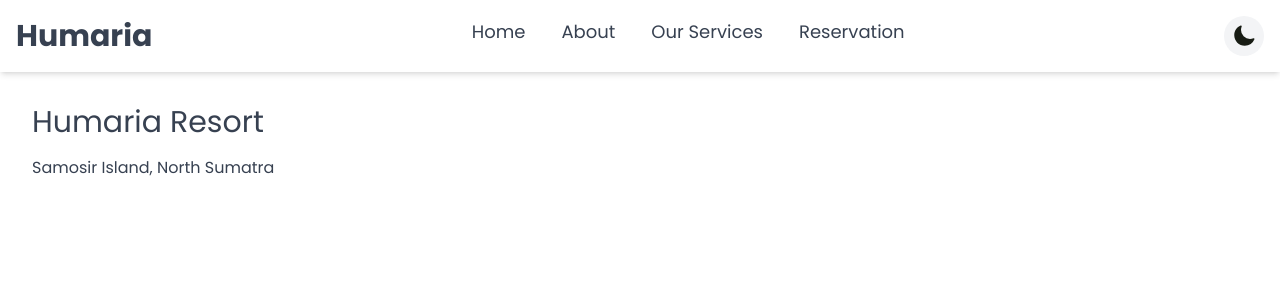
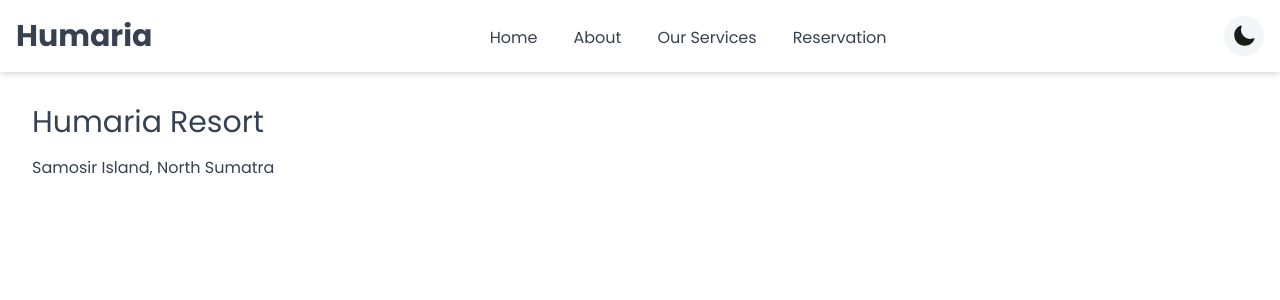
Before and after one commit to dodimarthen/Humaria-Resort-Web, a React (Vite) app: page / in a window 1280 px wide. Shown: the top 300 px of the page. Built offline with nearby package versions, Linux system fonts and the light colour scheme.

Commit message:
make navlink more responsive

```diff
--- a/src/Components/Navlink/Navlink.jsx
+++ b/src/Components/Navlink/Navlink.jsx
@@ -2,9 +2,10 @@ function NavLink({ href, children }) {
   return (
     <a
       href={href}
-      className="text-lg text-gray-700 dark:text-gray-200 pb-1 border-b-4 border-transparent hover:border-[#29ADB2] dark:hover:border-[#FFE4C9] transition-colors duration-300"
+      className="inline-block max-w-max pt-2 text-sm sm:text-base md:text-md lg:text-md text-gray-700 dark:text-gray-200 pb-0.5 border-b-2 border-transparent hover:border-[#EB8317] dark:hover:border-[#B4B4B3] transition-colors duration-200 relative"
     >
       {children}
+      <span className="absolute left-0 right-0 bottom-0 h-0.25 bg-[#EB8317] dark:bg-[#B4B4B3] rounded-full transform scale-x-0 hover:scale-x-100 transition-transform duration-300 origin-left"></span>
     </a>
   );
 }
```
